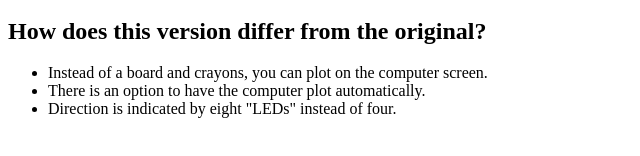
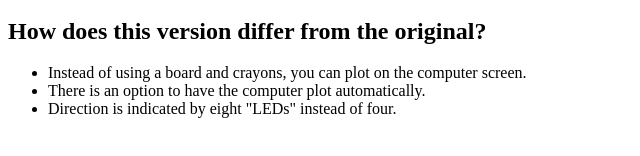
Before and after one commit to thatmichaelpark/code-name-sector, a plain HTML site: page index.html in a window 1280 px wide. Shown: the part 216-372 px from the top of the page, 0-640 px from the left. Drawn offline with Linux system fonts and the light colour scheme.

Commit message:
Update index.html
blah

```diff
--- a/index.html
+++ b/index.html
@@ -15,7 +15,7 @@ of four destroyers on as they sought out a computer-controlled submarine.
 <p><a href="http://www.hasbro.com/common/instruct/codenamesector.pdf">The rules (pdf).</a></p>
 <h2>How does this version differ from the original?</h2>
 <ul>
-<li>Instead of a board and crayons, you can plot on the computer screen.</li>
+<li>Instead of using a board and crayons, you can plot on the computer screen.</li>
 <li>There is an option to have the computer plot automatically.</li>
 <li>Direction is indicated by eight "LEDs" instead of four.</li>
 </ul>
```
